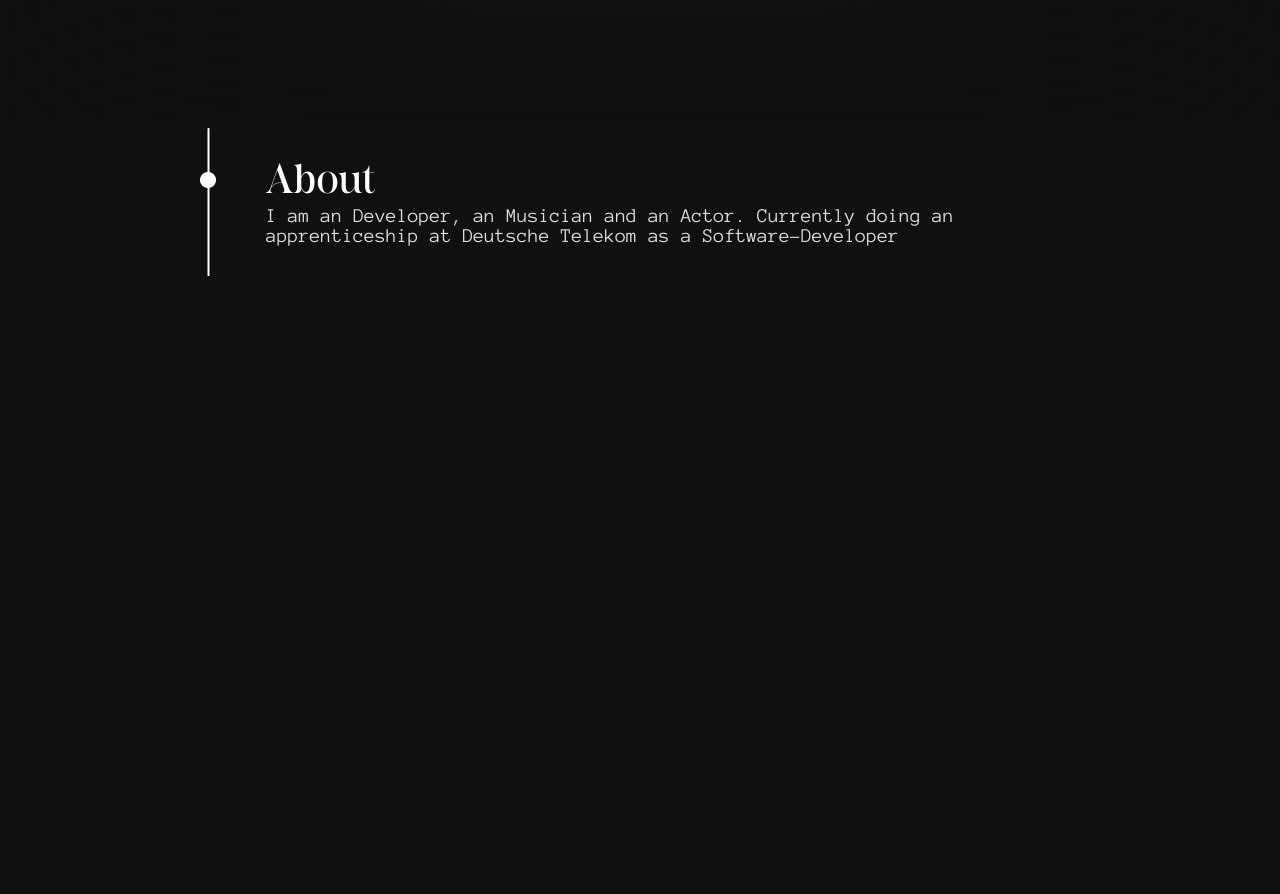
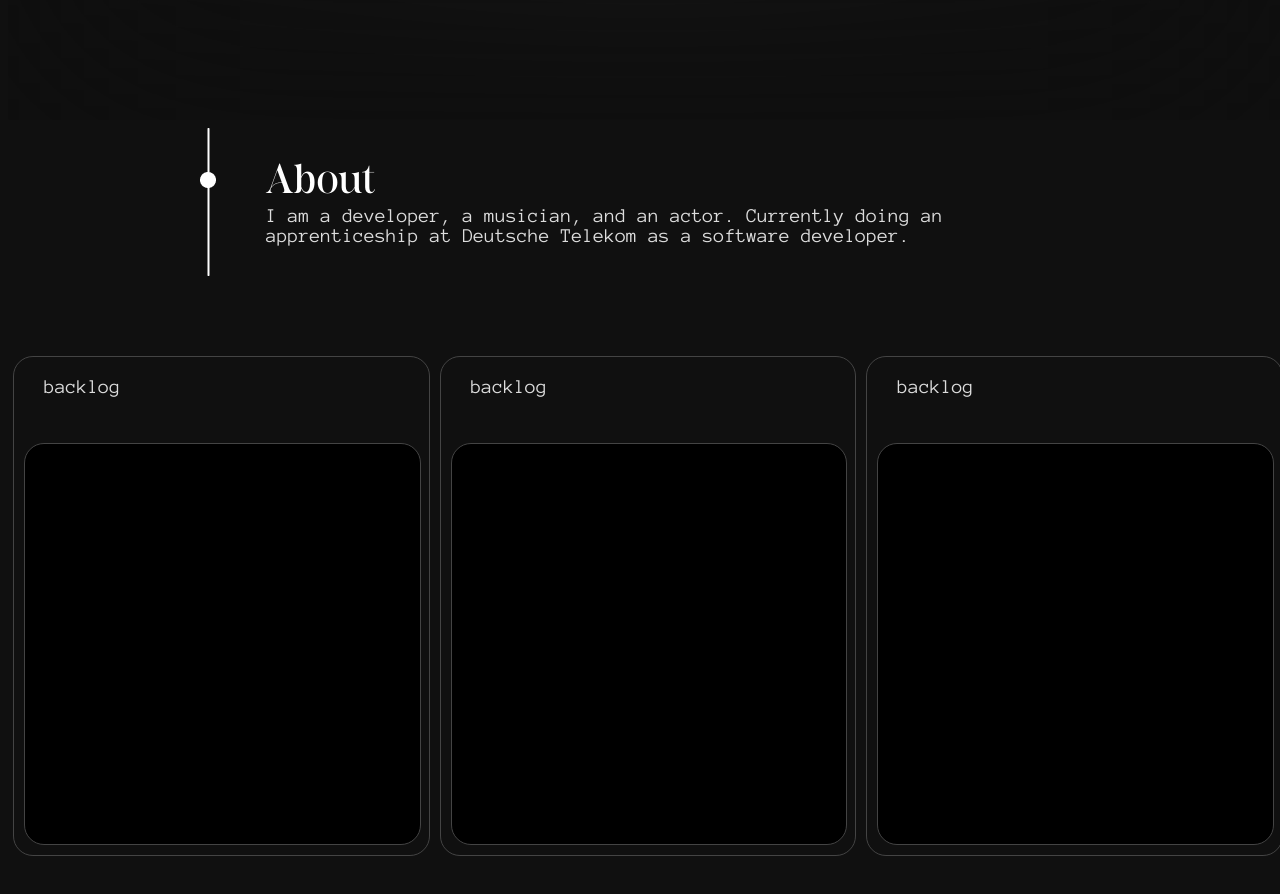
Before and after one commit to Zketra/MyMainPortfolioPage, a Vue app: page / in a window 1280 px wide. Shown: the part 680-1574 px from the top of the page. Before the commit the page ends 964 px from the top, so only its background shows below. Built offline with nearby package versions, Linux system fonts and the light colour scheme; the HTML template or start-up script is replaced by a standard one.

Commit message:
Added Skills Boxes

```diff
--- a/src/App.vue
+++ b/src/App.vue
@@ -4,6 +4,7 @@
     <YBDHero />
     <HeroBackground />
     <About />
+    <Skills />
 
     <!--
     -->
@@ -16,6 +17,7 @@ import NavHeader from "./components/NavBar/Header.vue";
 import YBDHero from "./components/HeroSection/Hero.vue";
 import HeroBackground from "./components/HeroSection/HeroBackground.vue";
 import About from "./components/About/About.vue";
+import Skills from "./components/Skills/Skills.vue";
 /*
 import About from "./components/About.vue";
 import Skills from "./components/Skills.vue";
@@ -27,7 +29,7 @@ import Footer from "./components/Footer.vue";
 export default defineComponent({
   name: 'App',
   components: {
-    NavHeader, YBDHero, HeroBackground, About,
+    NavHeader, YBDHero, HeroBackground, About, Skills,
   }
 });
 </script>
--- a/src/components/About/About.vue
+++ b/src/components/About/About.vue
@@ -1,11 +1,10 @@
 <template>
-  <div class="father">
+  <div id="About" class="father">
     <div class="content">
       <img src="../../assets/images/Line.png" alt="Line" class="line" />
       <div class="text">
         <h3 class="title">About</h3>
-        <p class="text">
-          I am an Developer, an Musician and an Actor. Currently doing an apprenticeship at Deutsche Telekom as a Software-Developer</p>
+        <p class="text">I am a developer, a musician, and an actor. Currently doing an apprenticeship at Deutsche Telekom as a software developer.</p>
       </div>
     </div>
   </div>
@@ -40,6 +39,7 @@ export default defineComponent({
     justify-content: center;
     align-items: center;
     width: 100vw;
+    margin-bottom: 80px;
   }
 
   .content {
--- a/src/components/NavBar/Header.vue
+++ b/src/components/NavBar/Header.vue
@@ -5,7 +5,7 @@
                 <a href="https://www.demirbags.com" class="logo">D</a>
             </div>
             <div id="rightNav">
-                <a href=".about" class="navLink">about</a>
+                <a href="#About" class="navLink">about</a>
                 <a href=".skills" class="navLink">skills</a>
                 <a href=".achivements" class="navLink">achievement</a>
                 <a href=".contact" class="navLink">contact</a>
@@ -33,8 +33,12 @@ export default defineComponent({
     display: flex;
     justify-content: center;
     align-items: center;
-    /* Style */
+    /* Style
     backdrop-filter: blur(10px);
+     */
+
+    mask: linear-gradient(black, black, transparent);
+    backdrop-filter: blur(8px);
 
 }
 
--- /dev/null
+++ b/src/components/Skills/Skills.vue
@@ -0,0 +1,73 @@
+<template>
+  <div class="father">
+    <div class="content">
+
+      <div class="box">
+        <span>backlog</span>
+        <div class="innerbox"></div>
+      </div>
+
+      <div class="box">
+        <span>backlog</span>
+        <div class="innerbox"></div>
+      </div>
+
+      <div class="box">
+        <span>backlog</span>
+        <div class="innerbox"></div>
+      </div>
+
+    </div>
+  </div>
+</template>
+
+<script lang="ts">
+import { defineComponent } from 'vue'
+
+export default defineComponent({
+  name: "Skills",
+})
+</script>
+
+<style scoped>
+  .father {
+    display: flex;
+    justify-content: center;
+    align-items: center;
+    width: 100vw;
+    margin-bottom: 80px;
+  }
+
+  .content {
+    display: flex;
+    width: 1300px; /* updated width */
+    align-items: center;
+    justify-content: space-between;
+  }
+
+  span{
+    margin: 10px 0 0 20px;
+  }
+
+  .box {
+    display: flex;
+    flex-direction: column;
+    justify-content: space-between;
+
+    height: 500px;
+    width: 33% /* in pixels=  */;
+    border: 1px solid #444444;
+    border-radius: 20px;
+    box-sizing: border-box;
+    padding: 10px;
+    margin: 0 5px;
+  }
+
+  .innerbox {
+    height: 400px;
+    width: 100%;
+    background-color: black;
+    border: 1px solid #444444;
+    border-radius: 20px;
+  }
+</style>
```
Also changed, not shown: src/components/Skills/skillComponent.vue (added).
